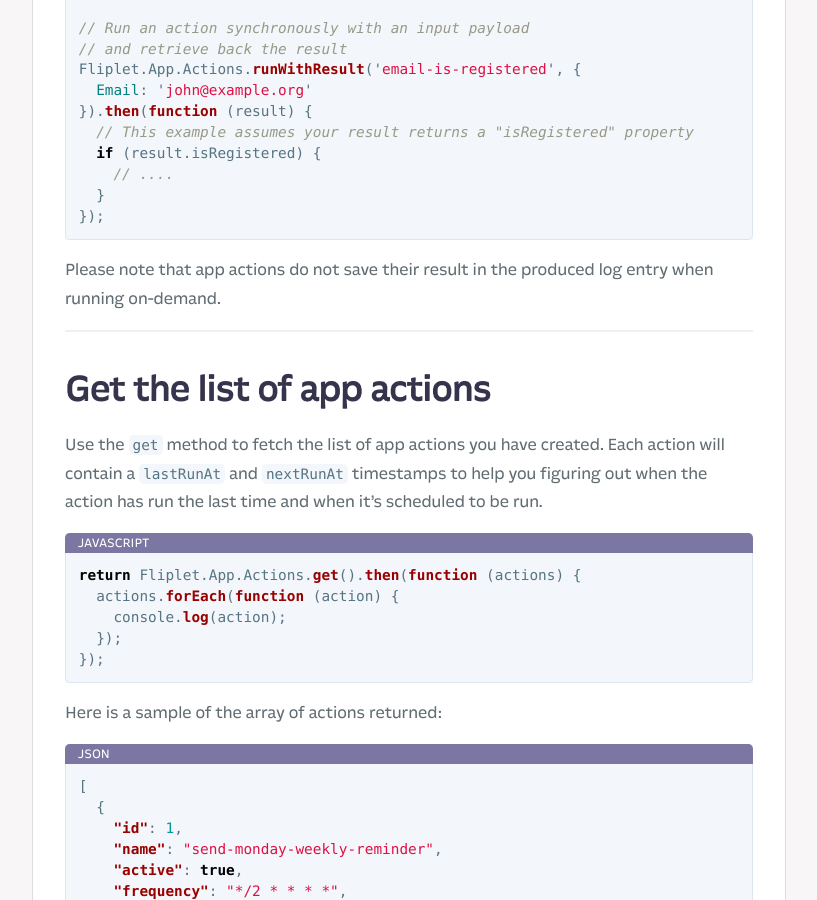
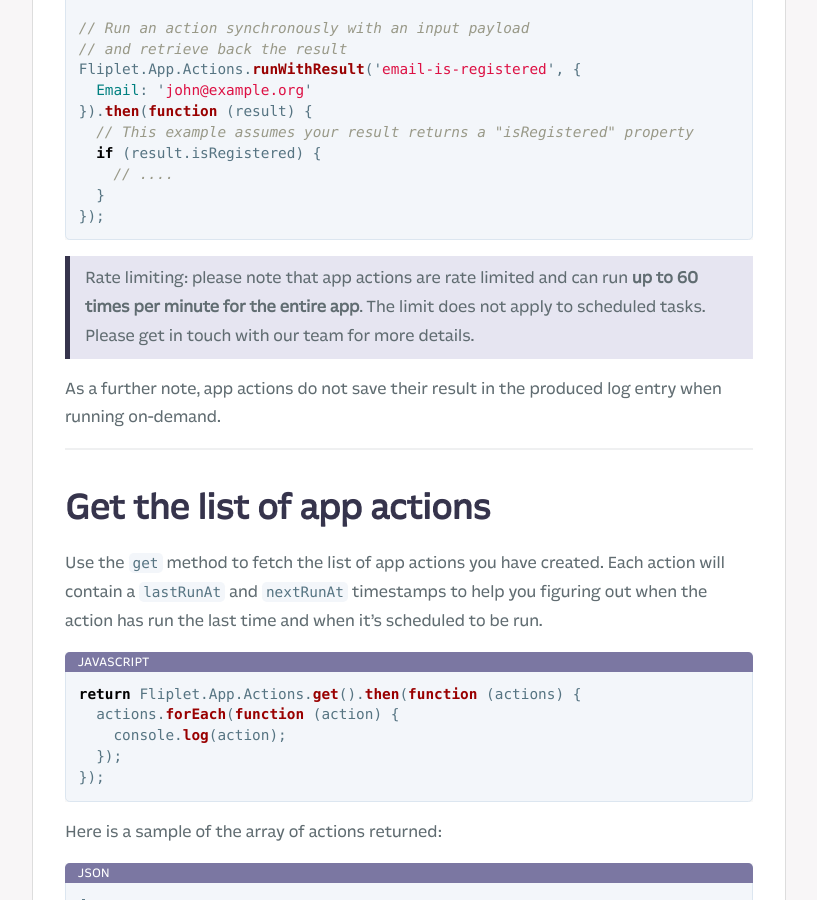
Before and after one commit to Fliplet/fliplet-cli, a Jekyll site: the page built from docs/API/core/app-actions.md, in a window 1280 px wide and 900 px high, scrolled down 5396 px. Shown: the whole window, without its empty margins (254-1071 px from the left). Built offline with Jekyll 4.4.1, drawn with Linux system fonts in a browser that asks for light colours; nearby versions of some CDN libraries; our own code applies the rules of GitHub Pages for plain Markdown files; library files that are not in the unit come from our copies; comment, search, counter and statistics services are not loaded; a style sheet for code colours, icons or effects is not loaded.

Commit message:
notes for rate limiting on actions

````diff
--- a/docs/API/core/app-actions.md
+++ b/docs/API/core/app-actions.md
@@ -170,7 +170,9 @@
 });
 ```
 
-Please note that app actions do not save their result in the produced log entry when running on-demand.
+<p class="quote">Rate limiting: please note that app actions are rate limited and can run <strong>up to 60 times per minute for the entire app</strong>. The limit does not apply to scheduled tasks. Please get in touch with our team for more details.</p>
+
+As a further note, app actions do not save their result in the produced log entry when running on-demand.
 
 ---
 
````
Also changed, not shown: docs/Rate-limiting-for-API.md (+1 -1 lines).
